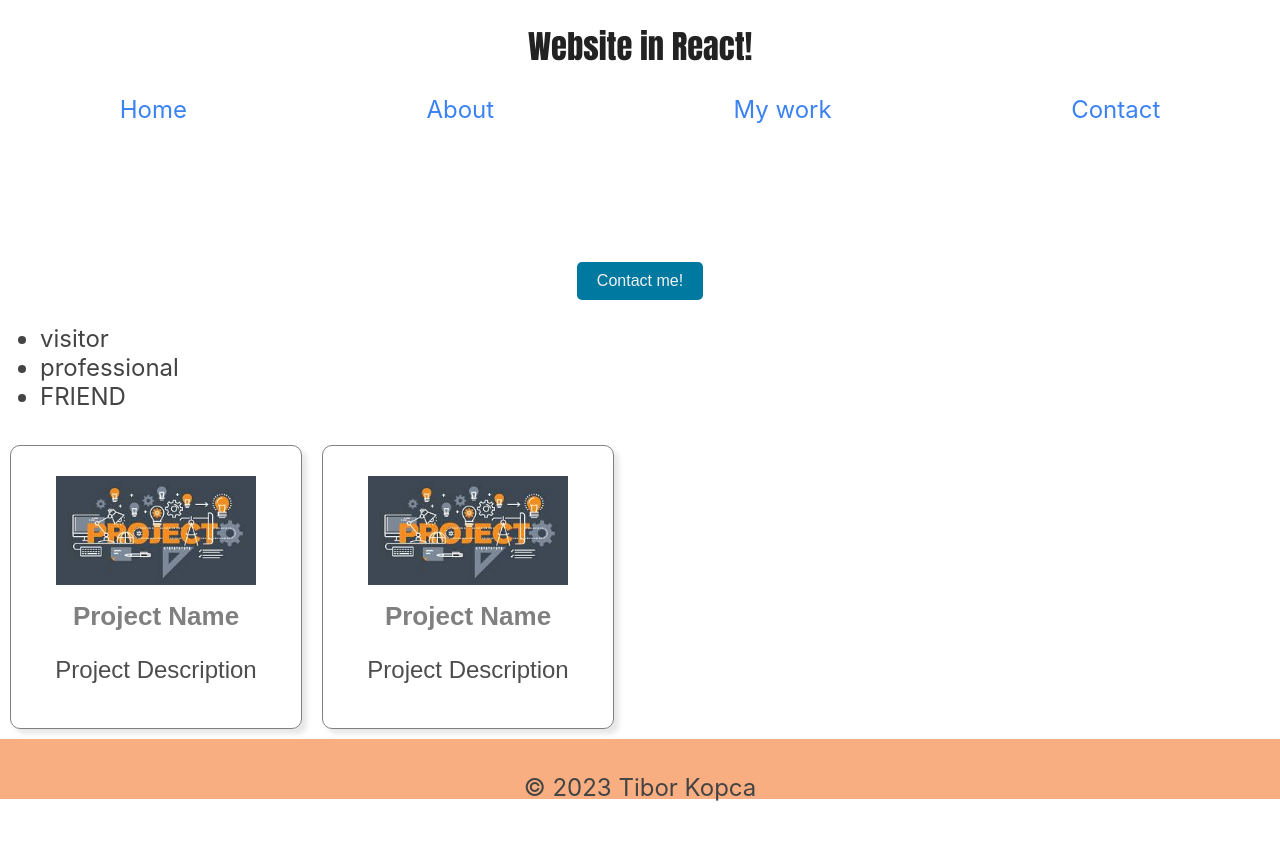
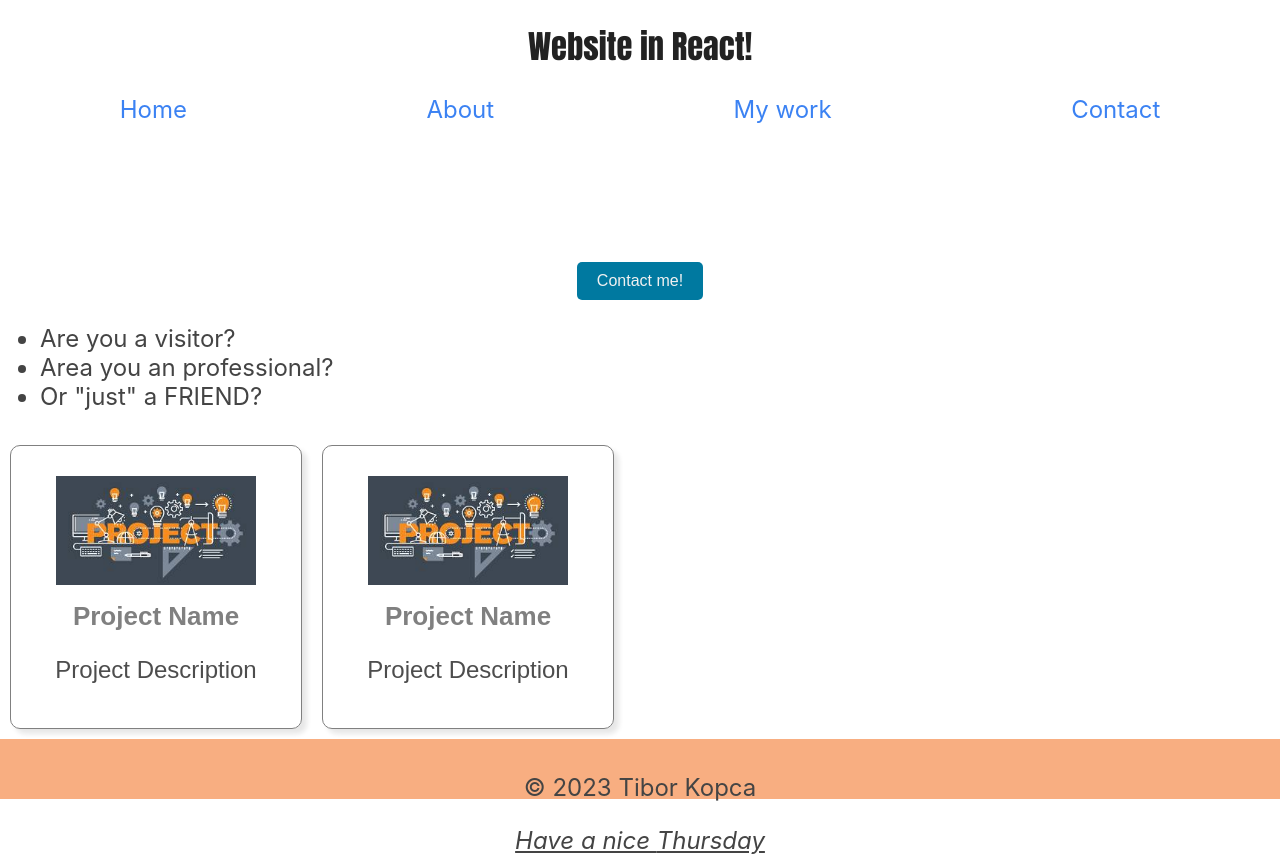
Before and after one commit to TiborKopca/ReactApp2023, a React (Vite) app: page / in a window 1280 px wide. Before the commit the page ends 802 px from the top, so only its background shows below. Built offline with nearby package versions, Linux system fonts and the light colour scheme.

Commit message:
Footer changes and JSX testing

```diff
--- a/src/Body.jsx
+++ b/src/Body.jsx
@@ -2,16 +2,16 @@ import Card from "./components/Card.jsx";
 import Button from "./components/Button/Button.jsx";
 
 function Body() {
-  const visitor = "visitor";
+  const visitor = 'visitor';
   const employer = "professional";
   const friend = "friend";
   return (
     <>
     <Button></Button>
       <ul>
-        <li>{visitor}</li>
-        <li>{employer}</li>
-        <li>{friend.toUpperCase()}</li>
+        <li>Are you a {visitor}?</li>
+        <li>Area you an {employer}?</li>
+        <li>Or &quot;just&quot; a {friend.toUpperCase()}?</li>
       </ul>
       <Card></Card>
       <Card></Card>
--- a/src/components/Footer.jsx
+++ b/src/components/Footer.jsx
@@ -3,11 +3,26 @@ function Footer(){
         height: '40px',
         padding: '10px',
         textAlign: 'center',
-        backgroundColor: '#f3782d99'
+        backgroundColor: '#f3782d99',
+        //it can be even object like next one
+        theme: {
+            textDecorationLine: 'underline',
+            fontStyle: 'italic'
+        }
     }
+    const today = new Date();
+
+    function formatDate(date){
+        return new Intl.DateTimeFormat(
+            'en-US',
+            { weekday: 'long'}
+            ).format(date);
+    }
+
     return(
         <footer style={styles}>
             <p>&copy; {new Date().getFullYear()} Tibor Kopca</p>
+            <p style={styles.theme}>Have a nice {formatDate(today)}</p>
         </footer>
     );
 }
--- a/src/main.jsx
+++ b/src/main.jsx
@@ -5,6 +5,11 @@ import './index.css'
 
 //ReactDOM.render() is deprecated
 //Obtain the reference of the 'div' called 'root' to generate HTML elements
+/*
+const container = document.getElementById('root');
+const root = ReactDOM.createRoot(container);
+root.render(<Hello />);
+*/
 ReactDOM.createRoot(document.getElementById('root')).render(
   <React.StrictMode>
     <App />
```
Also changed, not shown: 1 other file (tests, documents, lock files or other folders).
